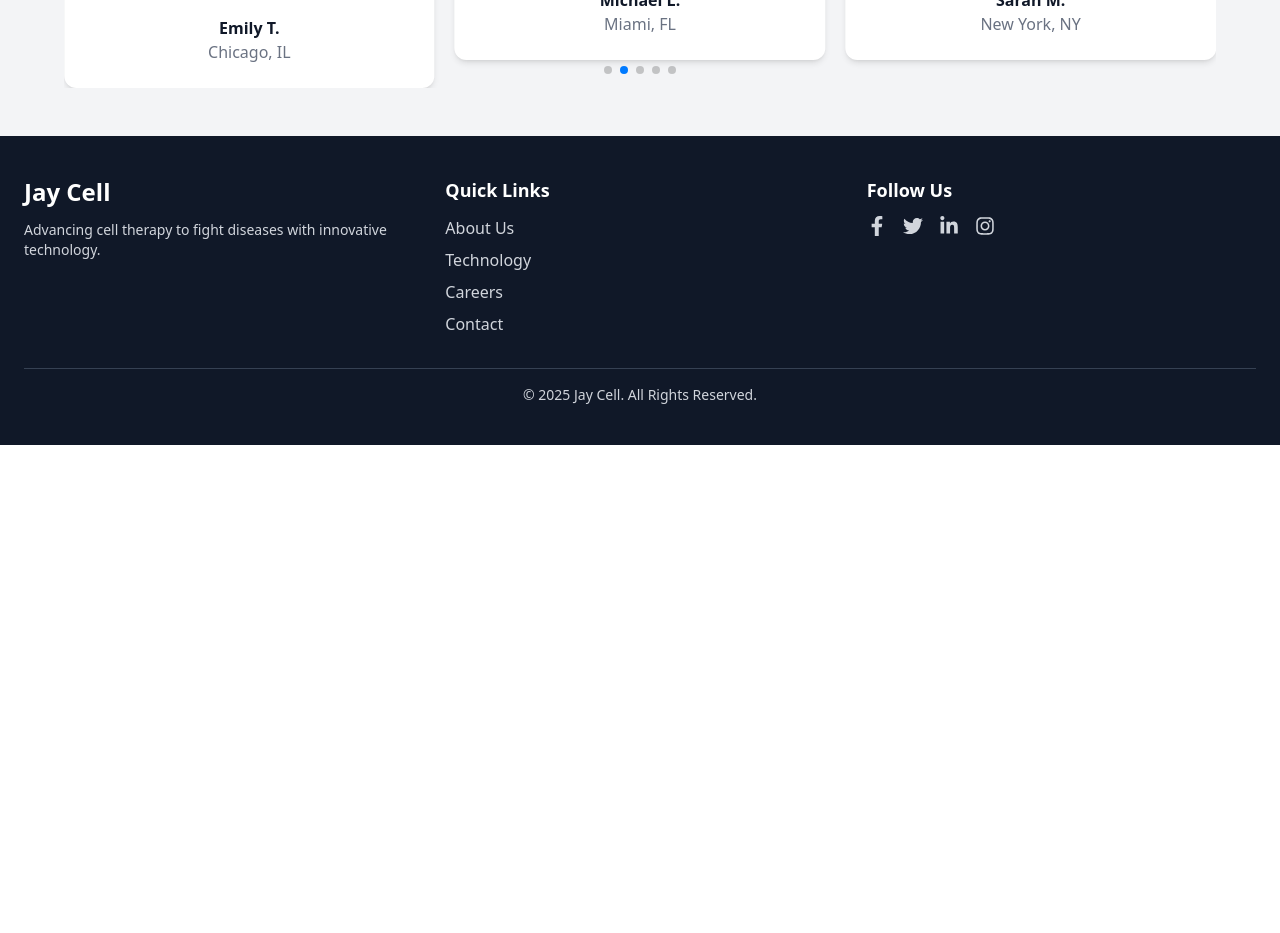
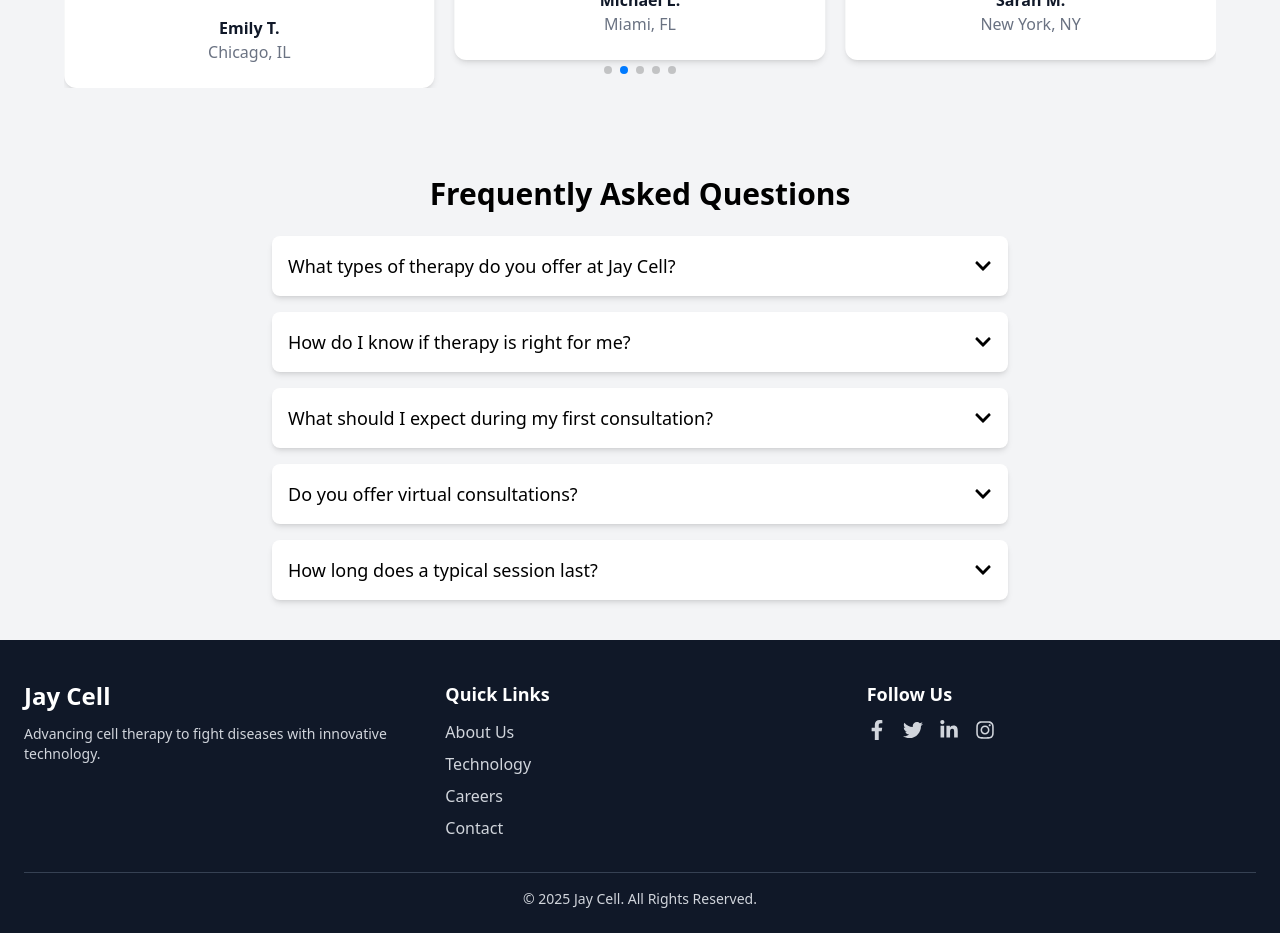
Before and after one commit to arun-9/jay-cell-therapeutics, a React (Vite) app: page /about in a window 1280 px wide. Shown: the part 2140-3073 px from the top of the page. Before the commit the page ends 2585 px from the top, so only its background shows below. Built offline with nearby package versions, Linux system fonts and the light colour scheme.

Commit message:
added FAQAccordion component

```diff
--- /dev/null
+++ b/src/components/AboutPageComponent/FAQAccordion.jsx
@@ -0,0 +1,91 @@
+import { useState, useEffect } from "react";
+import { FaChevronDown } from "react-icons/fa";
+
+const faqs = [
+  {
+    question: "What types of therapy do you offer at Jay Cell?",
+    answer:
+      "We offer a range of therapeutics, including regenerative medicine, cell therapy, and personalized treatments tailored to individual needs."
+  },
+  {
+    question: "How do I know if therapy is right for me?",
+    answer:
+      "If you are facing health challenges or seeking innovative treatments, a consultation with our specialists can help determine the best approach for you."
+  },
+  {
+    question: "What should I expect during my first consultation?",
+    answer:
+      "Your first consultation will involve a comprehensive assessment of your condition, medical history, and potential treatment options available at Jey Cell."
+  },
+  {
+    question: "Do you offer virtual consultations?",
+    answer:
+      "Yes, we offer online consultations for patients who are unable to visit our clinic in person."
+  },
+  {
+    question: "How long does a typical session last?",
+    answer:
+      "A standard session typically lasts between 45 minutes to an hour, depending on the type of therapy or consultation."
+  }
+];
+
+export default function FAQAccordion() {
+  const [openIndex, setOpenIndex] = useState(null);
+
+  useEffect(() => {
+    if (openIndex !== null) {
+      const timer = setTimeout(() => {
+        setOpenIndex(null);
+      }, 5000); // Auto-collapse after 5 seconds
+      return () => clearTimeout(timer);
+    }
+  }, [openIndex]);
+
+  const toggleFAQ = (index) => {
+    setOpenIndex(openIndex === index ? null : index);
+  };
+
+  return (
+    <section className="py-10 bg-gray-100">
+      <div className="max-w-3xl mx-auto px-4">
+        <h2 className="text-3xl font-bold text-center mb-6">
+          Frequently Asked Questions
+        </h2>
+        <div className="space-y-4">
+          {faqs.map((faq, index) => (
+            <div
+              key={index}
+              className="bg-white shadow-md rounded-lg overflow-hidden"
+            >
+              <button
+                className="w-full flex justify-between items-center p-4 text-left text-lg font-medium focus:outline-none"
+                onClick={() => toggleFAQ(index)}
+                aria-expanded={openIndex === index}
+                aria-controls={`faq-answer-${index}`}
+              >
+                {faq.question}
+                <FaChevronDown
+                  className={`transition-transform ${
+                    openIndex === index ? "rotate-180" : "rotate-0"
+                  }`}
+                />
+              </button>
+              <div
+                id={`faq-answer-${index}`}
+                role="region"
+                aria-hidden={openIndex !== index}
+                className={`transition-all duration-300 ${
+                  openIndex === index
+                    ? "max-h-screen opacity-100 p-4 border-t text-gray-600"
+                    : "max-h-0 opacity-0 overflow-hidden"
+                }`}
+              >
+                {faq.answer}
+              </div>
+            </div>
+          ))}
+        </div>
+      </div>
+    </section>
+  );
+}
--- a/src/pages/About.jsx
+++ b/src/pages/About.jsx
@@ -3,6 +3,7 @@ import AboutSection from "../components/AboutPageComponent/AboutSection";
 //import StatisticsSection from "../components/AboutPageComponent/StatisticsSection";
 import TeamSection from "../components/AboutPageComponent/TeamMember";
 import TestimonialSlider from "../components/AboutPageComponent/TestimonialSlider";
+import FAQAccordion from "../components/AboutPageComponent/FAQAccordion";
 const About = () => {
   return (
     <div>
@@ -11,6 +12,7 @@ const About = () => {
       {/*<StatisticsSection />*/}
       <TeamSection />
       <TestimonialSlider />
+      <FAQAccordion />
     </div>
   );
 };
```
